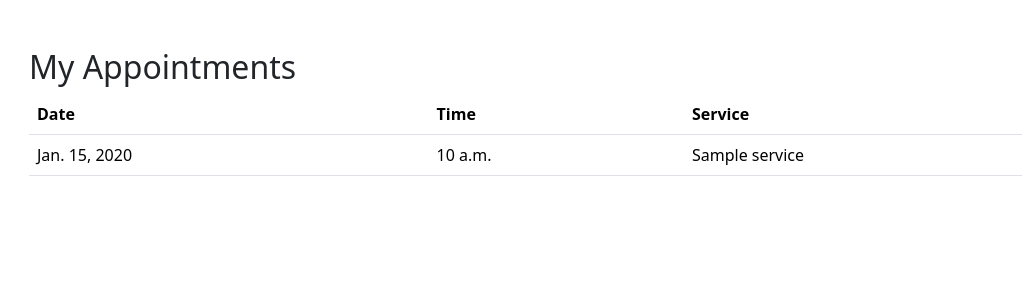
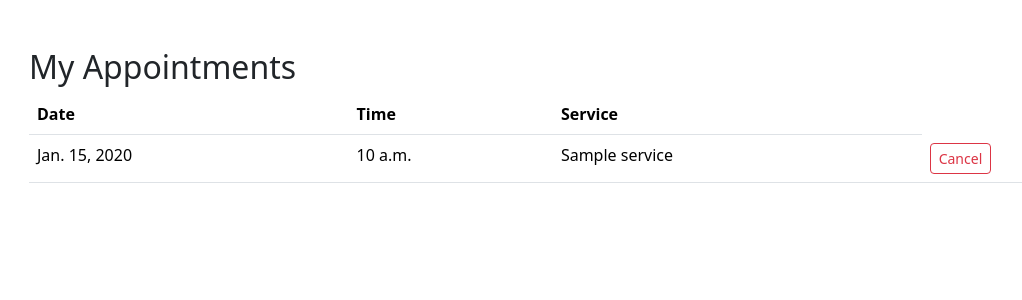
Before and after one commit to NorfolkTate/honeys-hair, a Django app: template booking/templates/booking/my_bookings.html in a window 1280 px wide. Shown: the part 56-356 px from the top of the page, without its empty margins (53-1075 px from the left). Run offline with Django 5.2, Linux system fonts and the light colour scheme; the template is opened without the code that fills it: values that come from a table or form of the project are taken from there, others are empty; tables that the repository leaves empty hold one stand-in row (values such as "Sample post").

Commit message:
add cancel button to my bookings

```diff
--- a/booking/templates/booking/my_bookings.html
+++ b/booking/templates/booking/my_bookings.html
@@ -16,6 +16,9 @@
           <td>{{ b.date }}</td>
           <td>{{ b.time }}</td>
           <td>{{ b.service.name }}</td>
+        <td class="text-nowrap">
+            <a class="btn btn-sm btn-outline-danger" href="{% url 'cancel_booking' b.pk %}">Cancel</a>
+        </td>
         </tr>
       {% empty %}
         <tr><td colspan="3">You don’t have any appointments yet</td></tr>
```
